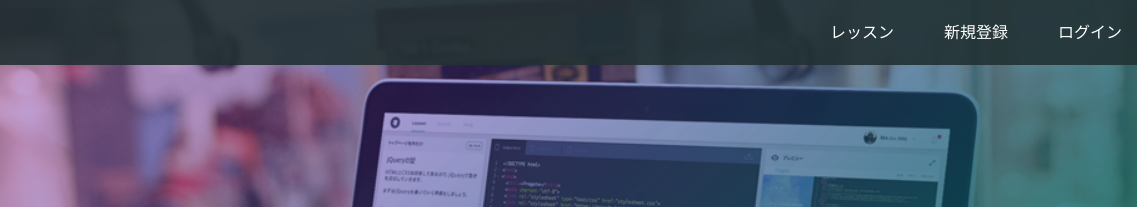
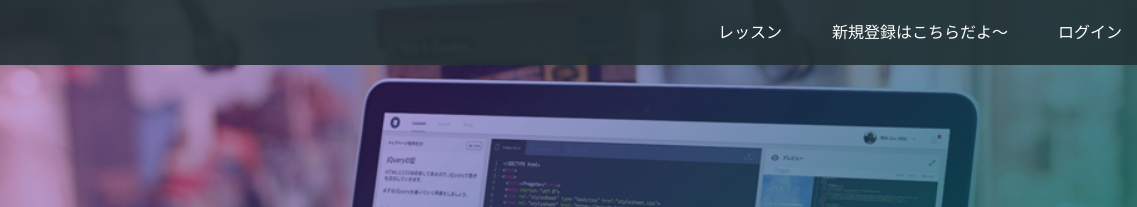
Before and after one commit to tenshi88/tenshi88.github.io, a plain HTML site: page index.html in a window 1280 px wide. Shown: the top 207 px of the page, 143-1280 px from the left. Drawn offline with Linux system fonts and the light colour scheme.

Commit message:
Update index.html

```diff
--- a/index.html
+++ b/index.html
@@ -16,7 +16,7 @@
       <span class="fa fa-bars menu-icon"></span>
       <div class="header-right">
         <a href="#">レッスン</a>
-        <a href="#">新規登録</a>
+        <a href="#">新規登録はこちらだよ〜</a>
         <a href="#" class="login">ログイン</a>
       </div>
     </div>
```
